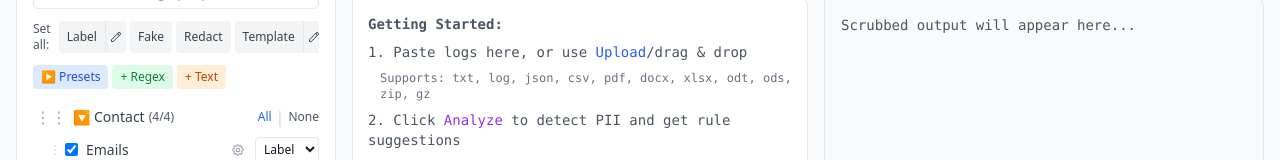
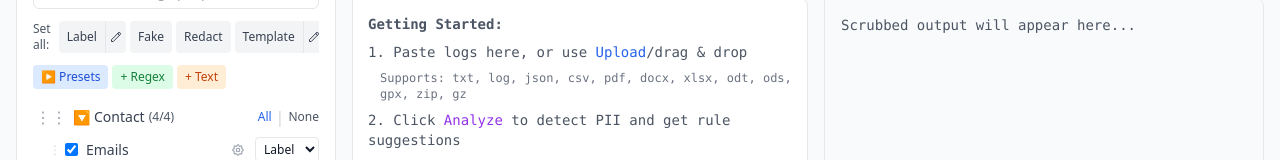
Before and after one commit to skeffling/LogScrub, a React (Vite) app in the folder packages/web/: page / in a window 1280 px wide. Shown: the part 512-672 px from the top of the page. Built offline with nearby package versions, Linux system fonts and the light colour scheme.

Commit message:
Add GPX to file picker and supported file type lists

```diff
--- a/packages/web/src/components/AboutModal.tsx
+++ b/packages/web/src/components/AboutModal.tsx
@@ -42,7 +42,7 @@ export function AboutModal({ onClose }: AboutModalProps) {
         <div>
           <h3 className="font-semibold text-gray-900 dark:text-white mb-2">How to Use</h3>
           <ol className="text-sm list-decimal list-inside space-y-1">
-            <li>Paste text or upload a file (txt, log, csv, json, pdf, docx, xlsx, odt, ods, zip, gz)</li>
+            <li>Paste text or upload a file (txt, log, csv, json, pdf, docx, xlsx, odt, ods, gpx, zip, gz)</li>
             <li>Select which PII types to detect</li>
             <li>Choose replacement strategy per type (label, fake data, or redact)</li>
             <li>Click "Scrub" to process</li>
--- a/packages/web/src/components/Editor.tsx
+++ b/packages/web/src/components/Editor.tsx
@@ -1918,7 +1918,7 @@ Here are examples of actual replacements made in this ${docTypeShort}:
             )}
             <label
               className="text-xs text-blue-600 hover:text-blue-800 dark:text-blue-400 dark:hover:text-blue-300 flex items-center gap-1 cursor-pointer"
-              title="Upload a log file (.log, .txt, .json, .xml, .csv, .zip, .gz). Compressed files are automatically extracted."
+              title="Upload a file (.txt, .log, .json, .csv, .pdf, .docx, .xlsx, .gpx, .zip, .gz). Compressed files are automatically extracted."
             >
               <svg className="w-3 h-3" fill="none" stroke="currentColor" viewBox="0 0 24 24">
                 <path strokeLinecap="round" strokeLinejoin="round" strokeWidth={2} d="M4 16v1a3 3 0 003 3h10a3 3 0 003-3v-1m-4-8l-4-4m0 0L8 8m4-4v12" />
@@ -1927,7 +1927,7 @@ Here are examples of actual replacements made in this ${docTypeShort}:
               <input
                 type="file"
                 onChange={handleFileUpload}
-                accept=".log,.txt,.json,.xml,.csv,.zip,.gz,.gzip,.pdf,.xlsx,.docx,.odt,.ods"
+                accept=".log,.txt,.json,.xml,.csv,.zip,.gz,.gzip,.pdf,.xlsx,.docx,.odt,.ods,.gpx"
                 className="hidden"
               />
             </label>
@@ -2003,7 +2003,7 @@ Here are examples of actual replacements made in this ${docTypeShort}:
                 <div className="font-mono text-sm space-y-2">
                   <p className="font-semibold">Getting Started:</p>
                   <p>1. Paste logs here, or use <span className="text-blue-600 dark:text-blue-400">Upload</span>/drag & drop</p>
-                  <p className="text-xs text-gray-500 dark:text-gray-500 ml-3">Supports: txt, log, json, csv, pdf, docx, xlsx, odt, ods, zip, gz</p>
+                  <p className="text-xs text-gray-500 dark:text-gray-500 ml-3">Supports: txt, log, json, csv, pdf, docx, xlsx, odt, ods, gpx, zip, gz</p>
                   <p>2. Click <span className="text-purple-600 dark:text-purple-400">Analyze</span> to detect PII and get rule suggestions</p>
                   <p>3. Enable/disable rules in Detection Rules panel</p>
                   <p>4. Click <span className="text-blue-600 dark:text-blue-400">Scrub</span> to apply replacements</p>
```
